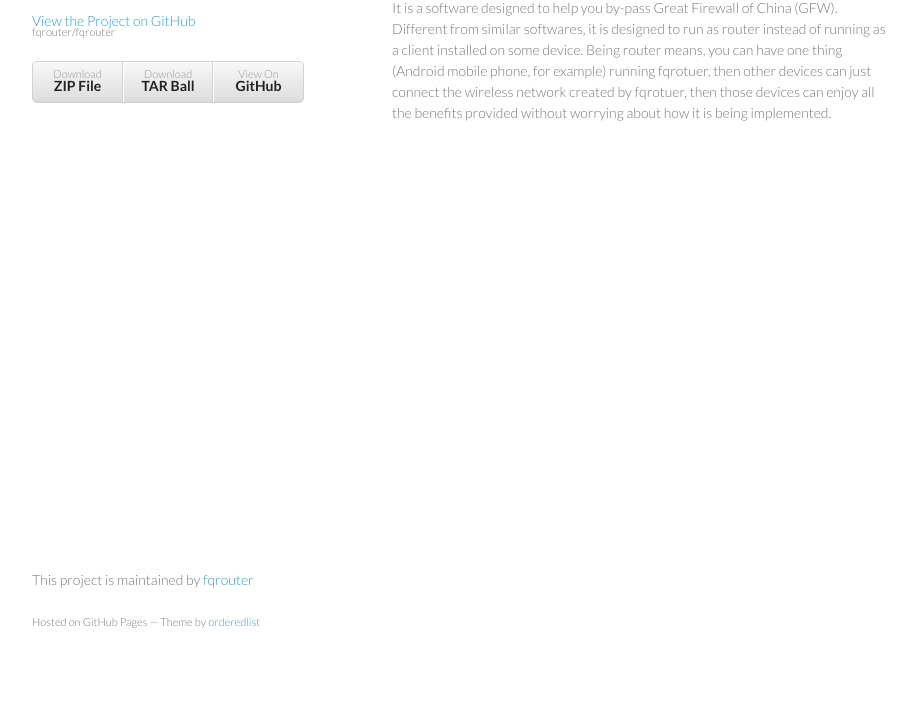
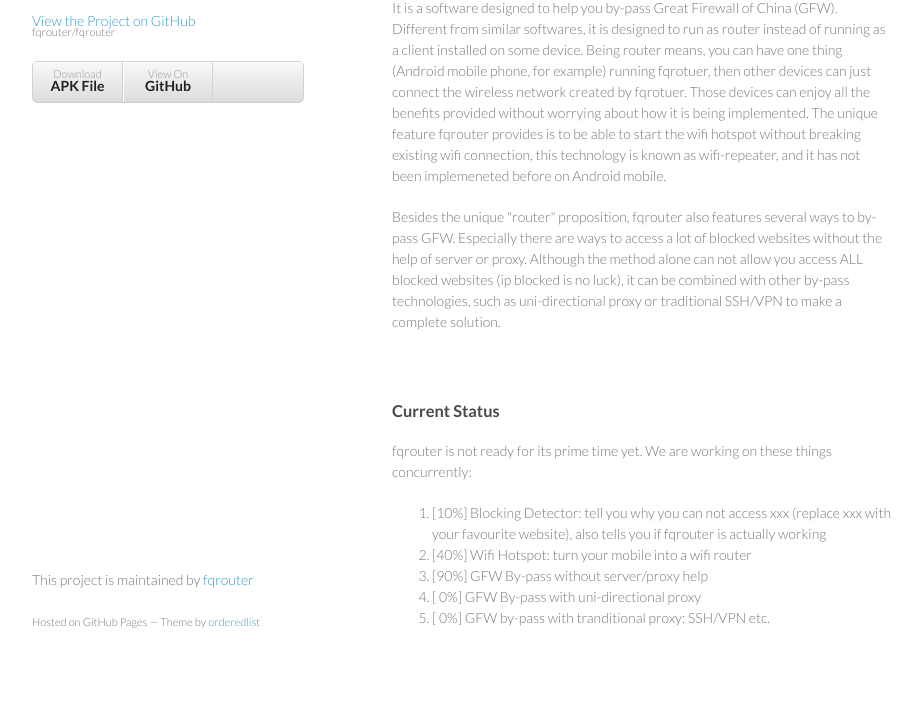
Before and after one commit to fqrouter/fqrouter, a plain HTML site: page index.html in a window 1280 px wide. Shown: the part 99-800 px from the top of the page, without its empty margins (178-1100 px from the left). Drawn offline with Linux system fonts and the light colour scheme.

Commit message:
Update index.html
describe current status of fqrouter project

```diff
--- a/index.html
+++ b/index.html
@@ -22,15 +22,37 @@
 
 
         <ul>
-          <li><a href="https://github.com/fqrouter/fqrouter/zipball/master">Download <strong>ZIP File</strong></a></li>
-          <li><a href="https://github.com/fqrouter/fqrouter/tarball/master">Download <strong>TAR Ball</strong></a></li>
+          <li><a href="http://fqrouter.tumblr.com/android-latest">Download <strong>APK File</strong></a></li>
           <li><a href="https://github.com/fqrouter/fqrouter">View On <strong>GitHub</strong></a></li>
         </ul>
       </header>
       <section>
-        <h3>What's fqrouter</h3>
+        <h3>What's fqrouter Vision</h3>
 
-<p>It is a software designed to help you by-pass Great Firewall of China (GFW). Different from similar softwares, it is designed to run as router instead of running as a client installed on some device. Being router means, you can have one thing (Android mobile phone, for example) running fqrotuer, then other devices can just connect the wireless network created by fqrotuer, then those devices can enjoy all the benefits provided without worrying about how it is being implemented.</p>
+<p>It is a software designed to help you by-pass Great Firewall of China (GFW). Different from similar softwares, it is designed to run as router instead of running as a client installed on some device.
+Being router means, you can have one thing (Android mobile phone, for example) running fqrotuer,
+then other devices can just connect the wireless network created by fqrotuer.
+Those devices can enjoy all the benefits provided without worrying about how it is being implemented.
+  The unique feature fqrouter provides is to be able to start the wifi hotspot without breaking existing wifi connection,
+  this technology is known as wifi-repeater, and it has not been implemeneted before on Android mobile.
+</p>
+      <p>Besides the unique "router" proposition, fqrouter also features several ways to by-pass GFW. Especially there are ways to access a lot of blocked websites without the help of server or proxy.
+        Although the method alone can not allow you access ALL blocked websites (ip blocked is no luck), it can be
+        combined with other by-pass technologies, such as uni-directional proxy or traditional SSH/VPN to make a complete solution.
+      </p>
+
+      </section>
+      <section>
+        <h3>Current Status</h3>
+        <p>fqrouter is not ready for its prime time yet. We are working on these things concurrently: </p>
+        <ol>
+          <li>[10%] Blocking Detector: tell you why you can not access xxx (replace xxx with your favourite website),
+          also tells you if fqrouter is actually working</li>
+          <li>[40%] Wifi Hotspot: turn your mobile into a wifi router</li>
+          <li>[90%] GFW By-pass without server/proxy help</li>
+          <li>[ 0%] GFW By-pass with uni-directional proxy</li>
+          <li>[ 0%] GFW by-pass with tranditional proxy: SSH/VPN etc.</li>
+        </ol>
       </section>
       <footer>
         <p>This project is maintained by <a href="https://github.com/fqrouter">fqrouter</a></p>
```
